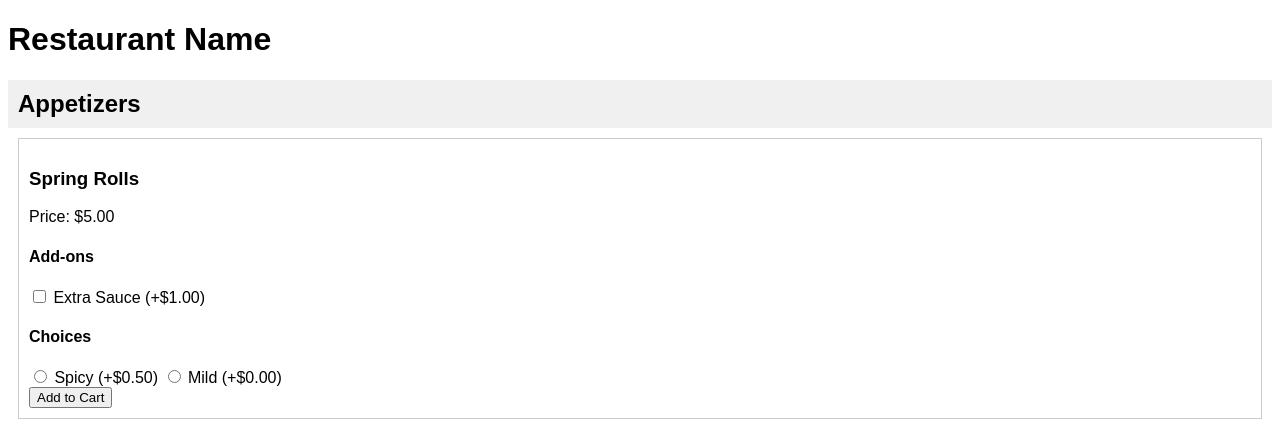
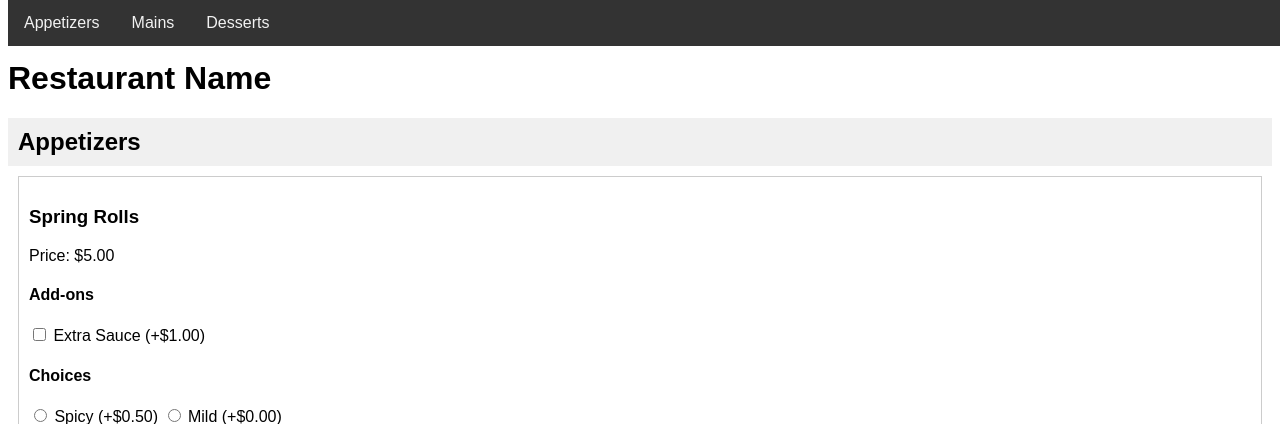
Before and after one commit to IpDaniel/dormeal, a Flask app: page /menu-template in a window 1280 px wide. Shown: the top 424 px of the page. Run offline with Flask 3, Linux system fonts and the light colour scheme.

Commit message:
adjust the menu template so that it has a top nav bar that sticks

```diff
--- a/templates/menu-template.html
+++ b/templates/menu-template.html
@@ -8,6 +8,29 @@
         body {
             font-family: Arial, sans-serif;
             margin-bottom: 120px; /* Make sure there's enough space for the fixed cart */
+        }
+        .navbar {
+            background-color: #333;
+            overflow: hidden;
+            position: fixed;
+            top: 0;
+            width: 100%;
+            z-index: 1000;
+        }
+        .navbar a {
+            float: left;
+            display: block;
+            color: #f2f2f2;
+            text-align: center;
+            padding: 14px 16px;
+            text-decoration: none;
+        }
+        .navbar a:hover {
+            background-color: #ddd;
+            color: black;
+        }
+        #restaurant-name {
+            margin-top: 60px; /* Push the element down by 120 pixels */
         }
         .menu-section {
             margin-bottom: 20px;
@@ -41,6 +64,11 @@
     </style>
 </head>
 <body>
+    <div class="navbar">
+        <a href="#appetizers">Appetizers</a>
+        <a href="#mains">Mains</a>
+        <a href="#desserts">Desserts</a>
+    </div>
     <h1 id="restaurant-name">Restaurant Name</h1>
     <div id="products">
         <div class="menu-section" id="appetizers">
```
Also changed, not shown: templates/schools/northeastern-university/restaurants/menu-template.html (+30 -2 lines), templates/schools/university-of-maryland/restaurants/menu-template.html (+30 -2 lines).
